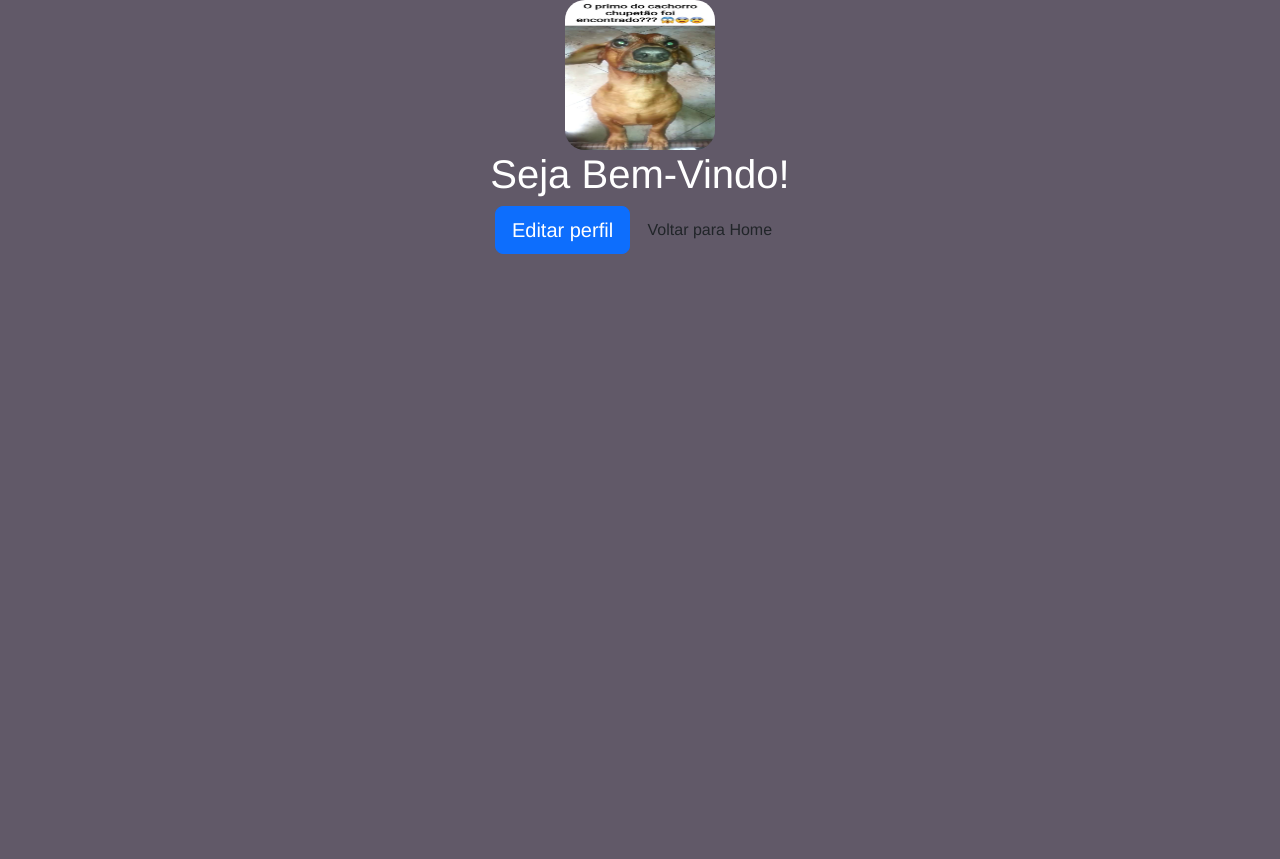
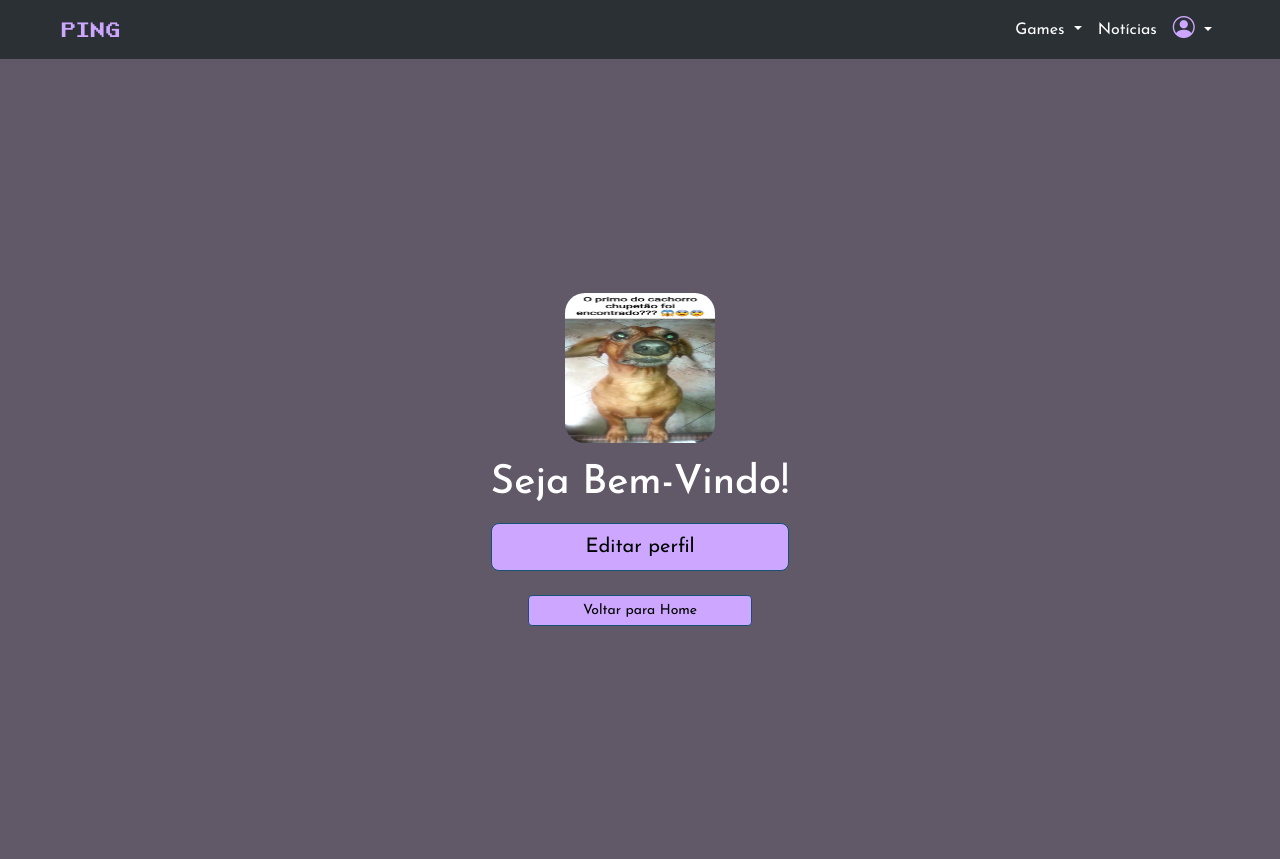
Before and after one commit to EduENL/ping, a PHP site: page /perfilwelcome.php in a window 1280 px wide. Before the commit the page ends 254 px from the top, so only its background shows below. Run offline with PHP 8.4, Linux system fonts and the light colour scheme.

Commit message:
cachorro_feito

```diff
--- a/assets/header.php
+++ b/assets/header.php
@@ -20,9 +20,18 @@
         <li class="nav-item">
             <a class="nav-link active"  id="nav-botao" aria-current="page" href="index.php">Notícias</a>
         </li>
-        <li class="nav-item">
-          <a class="nav-link" href="Login copy.php"><i class="bi bi-person-circle roxo"></i></a>
-        </li>
+
+        <li class="nav-item dropdown">
+              <a class="nav-link dropdown-toggle active" id="nav-botao" href="#" role="button" data-bs-toggle="dropdown" aria-expanded="false">
+                <i class="bi bi-person-circle roxo"></i>
+              </a>
+              <ul class="dropdown-menu">
+                <li><a class="dropdown-item" href="Login copy.php">Login</a></li>
+                <li><a class="dropdown-item" href="index.php">Perfil</a></li>
+                <li><hr class="dropdown-divider"></li>
+                <li><a class="dropdown-item" href="index.php">Logout</a></li>
+            </ul>
+          </li>
       </ul>
     </div>
   </div>
--- a/perfilwelcome.css
+++ b/perfilwelcome.css
@@ -1,12 +1,46 @@
-body{
-    background: #615968;
-    font-family: Helvetica;
-    color: #fff;
-    text-align: center;
+@import url('https://fonts.googleapis.com/css2?family=Josefin+Sans:wght@300;400;500;600;700&display=swap');
+
+@font-face {
+    font-family: 'retro';
+    src: url(assets/Retro\ Gaming.ttf) format('truetype');
+    font-weight: normal;
+    font-style: normal;
+}
+:root {
+    --roxo-color: #CDA7FF;
+    --darkb-color: #1D438A;
+}
+
+.text-secondary {
+    color: #CDA7FF !important;
+}
+body {
+    background-color: #615968;
+    font-family: 'Josefin Sans', sans-serif;
+}
+
+.roxo {
+    color: var(--roxo-color);
+}
+
+.navbar-brand {
+    font-family: 'retro', Times, serif;
+    color: var(--roxo-color);
+}
+.bi-person-circle {
+    font-size: 22px;
+}
+
+.bi-person-circle:hover {
+    color: white;
+}
+
+#nav-botao:hover {
+    color: rgba(255, 255, 255, 0.651)
 }
 
 .chups {
-    align-items: center;
+    color: white;
 }
 
 .chupeta {
@@ -15,10 +49,12 @@ body{
     border-radius: 20px;
 }
 
-.butao {
-    border-radius: 5px;
+#button {
+    color: black;
     background-color: #CDA7FF;
     border-color: #155274;
-    width: 180px;
-    height: 40px;
 }
+
+#button:hover {
+    background-color: #8b8a8d;
+}
--- a/perfilwelcome.php
+++ b/perfilwelcome.php
@@ -1,3 +1,6 @@
+<?php
+    include_once('assets/header.php')
+?>
 <!DOCTYPE html>
 <html lang="pt-br">
 <head>
@@ -5,17 +8,30 @@
     <meta name="viewport" content="width=device-width, initial-scale=1.0">
     <link href="https://cdn.jsdelivr.net/npm/bootstrap@5.3.2/dist/css/bootstrap.min.css" rel="stylesheet" integrity="sha384-T3c6CoIi6uLrA9TneNEoa7RxnatzjcDSCmG1MXxSR1GAsXEV/Dwwykc2MPK8M2HN" crossorigin="anonymous">
     <script src="https://cdn.jsdelivr.net/npm/bootstrap@5.3.2/dist/js/bootstrap.bundle.min.js" integrity="sha384-C6RzsynM9kWDrMNeT87bh95OGNyZPhcTNXj1NW7RuBCsyN/o0jlpcV8Qyq46cDfL" crossorigin="anonymous"></script>
+    <link rel="stylesheet" href="https://cdn.jsdelivr.net/npm/bootstrap-icons@1.10.5/font/bootstrap-icons.css">
+
     <link rel="stylesheet" href="perfilwelcome.css">
+
+
 
     <title>Bem-Vindo!</title>
 </head>
     <body>
-        <div class="chups">
-            <img class="chupeta" src="assets/28d576ff2cd266730032fe84457c550413d89252d35bbd05fb2e9dd963bc9407_3.jpg" alt="">
-            <h1 id="dois" >Seja Bem-Vindo!</h1>
-               <button class="btn btn-primary btn-lg">Editar perfil</button>
-               <button class="btn">Voltar para Home</button>
+
+        <div class="container">
+            <div class="row justify-content-center align-items-center vh-100">
+                <div class="col-auto text-center chups">
+                    <img class="chupeta mx-auto" src="assets/28d576ff2cd266730032fe84457c550413d89252d35bbd05fb2e9dd963bc9407_3.jpg" alt="">
+                    <h1 class="my-3">Seja Bem-Vindo!</h1>
+                <div class="d-flex flex-column">
+                    <button class="btn btn-primary btn-lg mb-4" id="button">Editar perfil</button>
+                    <button class="btn btn-primary btn-sm w-75 mx-auto" id="button">Voltar para Home</button>
+                </div>
+                </div>
+            </div>
         </div>
+
+
 
     </body>
 </html>
```
